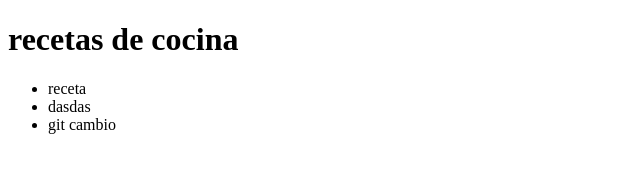
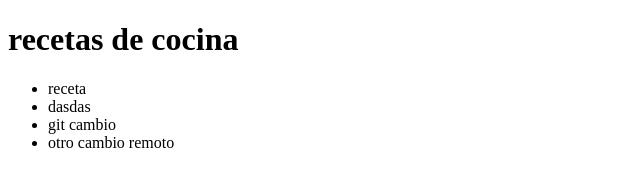
Before and after one commit to Silverplata/repositorio_html, a plain HTML site: page index.html in a window 1280 px wide. Shown: the whole page, without its empty margins (0-640 px from the left). Drawn offline with Linux system fonts and the light colour scheme.

Commit message:
Update index.html

```diff
--- a/index.html
+++ b/index.html
@@ -12,6 +12,7 @@
             <li>receta</li>
             <li>dasdas</li>
             <li>git cambio</li>
+            <li>otro cambio remoto</li>
         </ul>
     </nav>
 </body>
```
